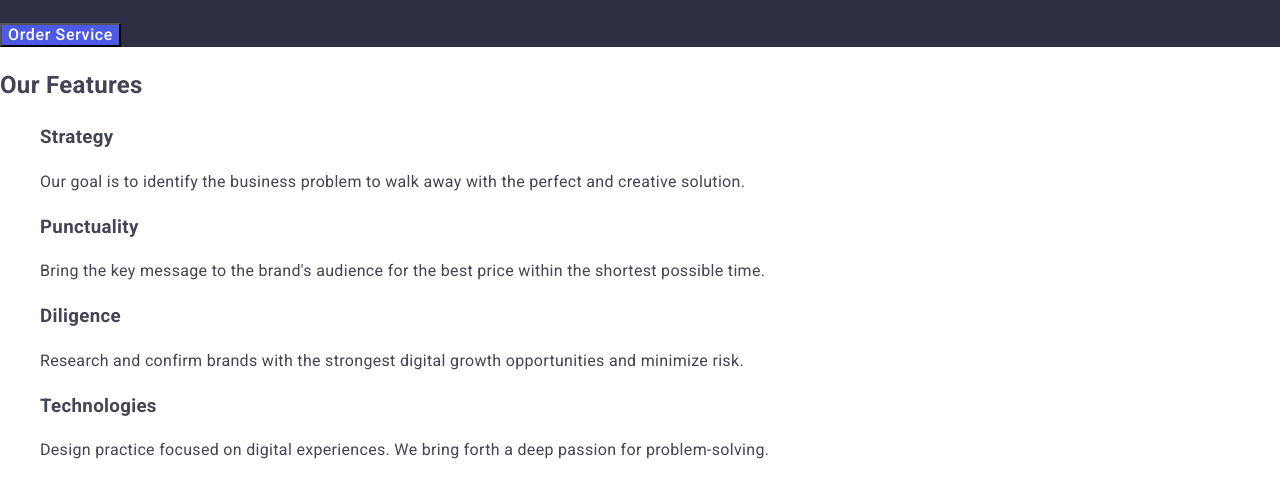
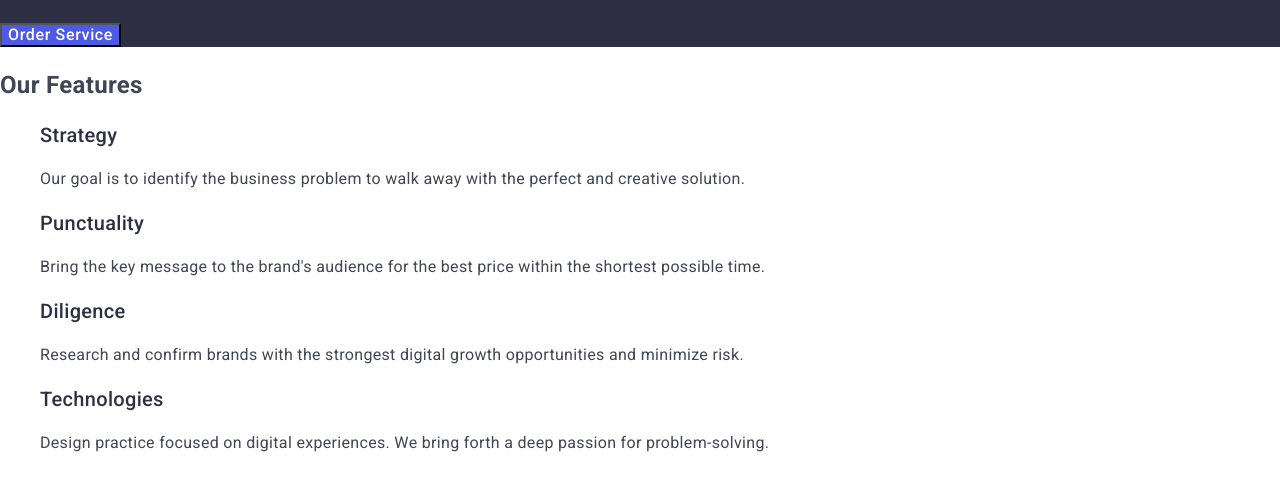
Before and after one commit to gevorkovmaks-code/goit-markup-hw-02, a plain HTML site: page index.html in a window 1280 px wide. Shown: the part 307-789 px from the top of the page. Drawn offline with nearby package versions, Linux system fonts and the light colour scheme.

Commit message:
6 commit

```diff
--- a/css/main.css
+++ b/css/main.css
@@ -1,7 +1,7 @@
 @import url("./common.css");
 @import url("./header.css");
 @import url("./hero.css");
-@import url("./featuers.css");
+@import url("./features.css");
 @import url("./team.css");
 @import url("./portfolio.css");
 @import url("./footer.css");
```
